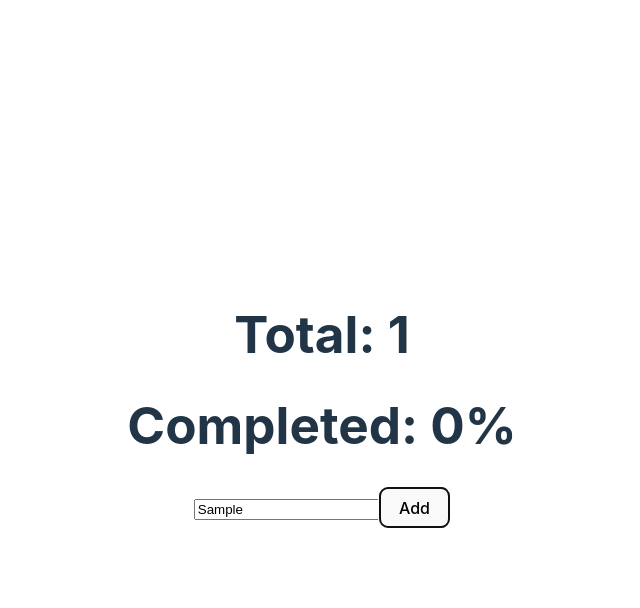
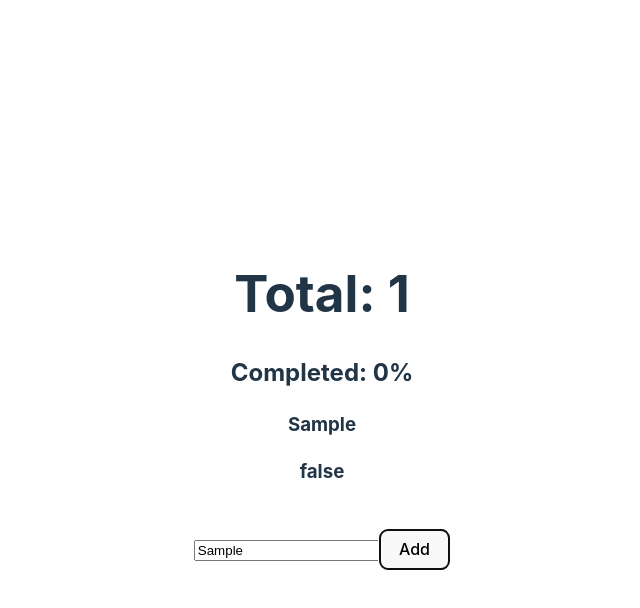
Before and after one commit to gabrielpereira3/to_do_list, a React (Vite) app in the folder frontend/: page / in a window 1280 px wide. Both pictures are taken after typing "Sample" into the empty fields and a click on the button "Add". Shown: the top 608 px of the page, without its empty margins (318-958 px from the left). Built offline with nearby package versions, Linux system fonts and the light colour scheme.

Commit message:
improving tests with aria-label

```diff
--- a/frontend/src/App.tsx
+++ b/frontend/src/App.tsx
@@ -1,11 +1,15 @@
 import { useState } from "react";
 import "./App.css";
 
+type TTodo = {
+  id: number;
+  description: string;
+  done: boolean;
+};
+
 function App() {
   const [description, setDescription] = useState("");
-  const [todos, setTodos] = useState<{ description: string; done: boolean }[]>(
-    []
-  );
+  const [todos, setTodos] = useState<TTodo[]>([]);
 
   function getTotal() {
     return todos.length;
@@ -18,19 +22,32 @@ function App() {
   }
 
   function addTodo() {
-    setTodos((prevTodos) => [...prevTodos, { description, done: false }]);
+    setTodos((prevTodos) => [
+      ...prevTodos,
+      { id: prevTodos.length + 1, description, done: false },
+    ]);
   }
 
   return (
     <div>
-      <h1>Total: {getTotal()}</h1>
-      <h1>Completed: {getCompleted()}%</h1>
+      <h1 aria-label="total">Total: {getTotal()}</h1>
+      <h2 aria-label="completed">Completed: {getCompleted()}%</h2>
+      {todos.map((todo) => (
+        <div key={todo.id}>
+          <h3 aria-label="todo-description">{todo.description}</h3>
+          <h3 aria-label="todo-done">{todo.done.toString()}</h3>
+          <br />
+        </div>
+      ))}
       <input
+        aria-label="todo-description-input"
         type="text"
         value={description}
         onChange={(e) => setDescription(e.target.value)}
       />
-      <button onClick={() => addTodo()}>Add</button>
+      <button aria-label="add-todo-button" onClick={() => addTodo()}>
+        Add
+      </button>
     </div>
   );
 }
```
Also changed, not shown: 1 other file (tests, documents, lock files or other folders).
